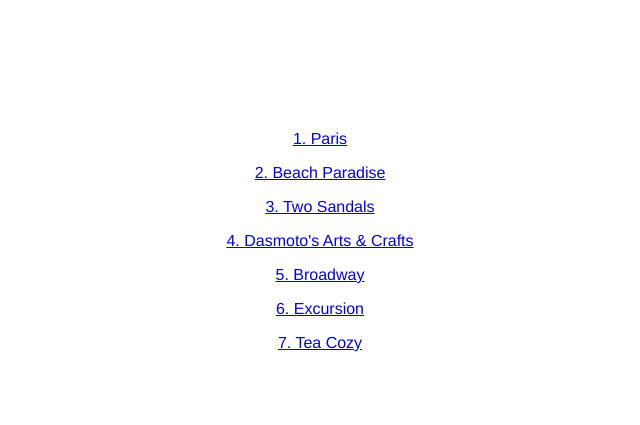
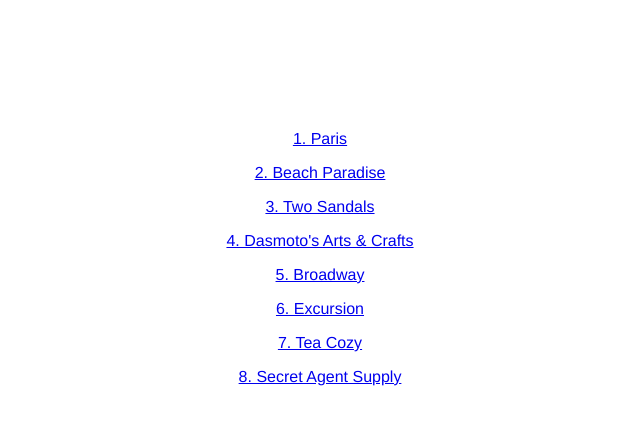
Before and after one commit to Shivanbomel/Shivanbomel.github.io, a plain HTML site: page index.html in a window 1280 px wide. Shown: the part 95-520 px from the top of the page, without its empty margins (320-960 px from the left). Drawn offline with Linux system fonts and the light colour scheme.

Commit message:
sixth commit

```diff
--- a/index.html
+++ b/index.html
@@ -14,6 +14,7 @@
     <p><a href="https://shivanbomel.github.io/broadway/">5. Broadway</a></p>
     <p><a href="https://shivanbomel.github.io/excursion/">6. Excursion</a></p>
     <p><a href="https://shivanbomel.github.io/TeaCozy/">7. Tea Cozy</a></p>
+    <p><a href="https://shivanbomel.github.io/Secret-Agent-Supply-Inc/">8. Secret Agent Supply</a></p>
 
 
   </div>
```
